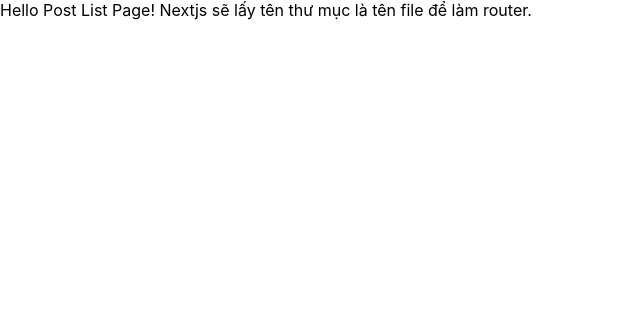
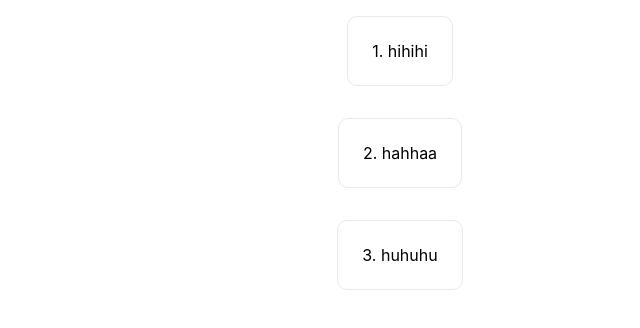
Before and after one commit to tinhpham22/learn-nextjs-and-redux-saga, a Next.js app: page /posts in a window 1280 px wide. Shown: the top 328 px of the page, without its empty margins (0-640 px from the left). Built offline with nearby package versions, Linux system fonts and the light colour scheme.

Commit message:
nextjs navigation

```diff
--- /dev/null
+++ b/models/post/post-res.model.ts
@@ -0,0 +1,4 @@
+export interface PostResModel {
+  id: number;
+  contents: string;
+}
--- a/pages/posts/index.tsx
+++ b/pages/posts/index.tsx
@@ -1,10 +1,34 @@
 import React from 'react';
+import { useRouter } from 'next/router';
 
-function PostListPage() {
+import { PostResModel } from '../../models/post/post-res.model';
+import { PostList } from '../../shared/constant/datas';
+import styles from '../../styles/Home.module.css'
+
+const PostListPage = () => {
+  const router = useRouter()
+  const postList: PostResModel[] = [...PostList];
+
+  const goToPostDetail = (postId: PostResModel['id']) => {
+    router.push({
+      pathname: 'posts/[postId]',
+      query: {
+        postId: postId
+      }
+    })
+  }
+
   return (
     <>
-      Hello Post List Page!
-      Nextjs sẽ lấy tên thư mục là tên file để làm router.
+      {
+        postList.map((post) => (
+          <div key={post.id} className={styles.grid}>
+            <div className={styles.card} onClick={() => goToPostDetail(post.id)}>
+              {post.id}. {post.contents}
+            </div>
+          </div>
+        ))
+      }
     </>
   )
 }
--- /dev/null
+++ b/shared/constant/datas.ts
@@ -0,0 +1,14 @@
+export const PostList = [
+  {
+    id: 1,
+    contents: 'hihihi',
+  },
+  {
+    id: 2,
+    contents: 'hahhaa',
+  },
+  {
+    id: 3,
+    contents: 'huhuhu',
+  }
+]
```
Also changed, not shown: pages/index.tsx (+22 -25 lines).
